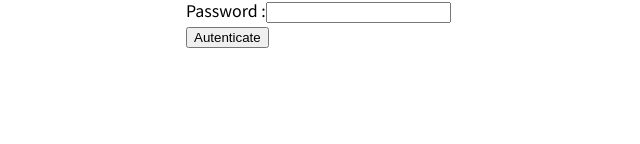
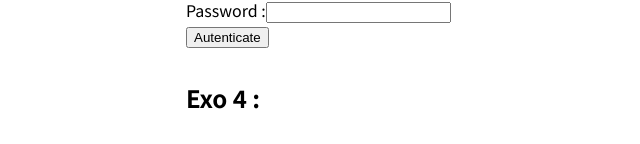
Before and after one commit to AdemBendjama/CAW_Labs, a React (Create React App) app in the folder Lab 5 Part 1/app/: page / in a window 1280 px wide. Shown: the part 659-803 px from the top of the page, without its empty margins (6-646 px from the left). Built offline with nearby package versions, Linux system fonts and the light colour scheme.

Commit message:
add delete button

```diff
--- a/Lab 5 Part 1/app/src/App.js
+++ b/Lab 5 Part 1/app/src/App.js
@@ -62,6 +62,11 @@ function App() {
 
 
       </section>
+
+      <section>
+        <h1>Exo 4 :</h1>
+
+      </section>
     </div>
   );
 }
--- a/Lab 5 Part 1/app/src/components/Exo3/UserItem.js
+++ b/Lab 5 Part 1/app/src/components/Exo3/UserItem.js
@@ -2,8 +2,9 @@
 function UserItem(props) {
 
     return (
-        <li onClick={props.onClick}>
+        <li>
             {props.user.username}
+            <button onClick={props.onClick}>Delete</button>
         </li>
     )
 }
--- a/Lab 5 Part 1/app/src/components/Exo3/UserList.js
+++ b/Lab 5 Part 1/app/src/components/Exo3/UserList.js
@@ -3,7 +3,7 @@ import UserItem from "./UserItem";
 function UserList(props) {
 
     const handleClick = (event) => {
-        event.target.remove()
+        event.target.parentElement.remove()
     }
 
     return (
```
